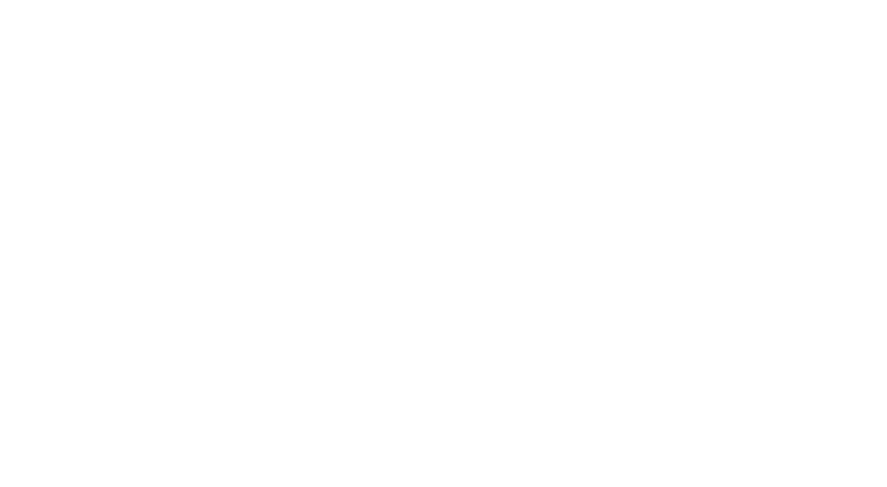
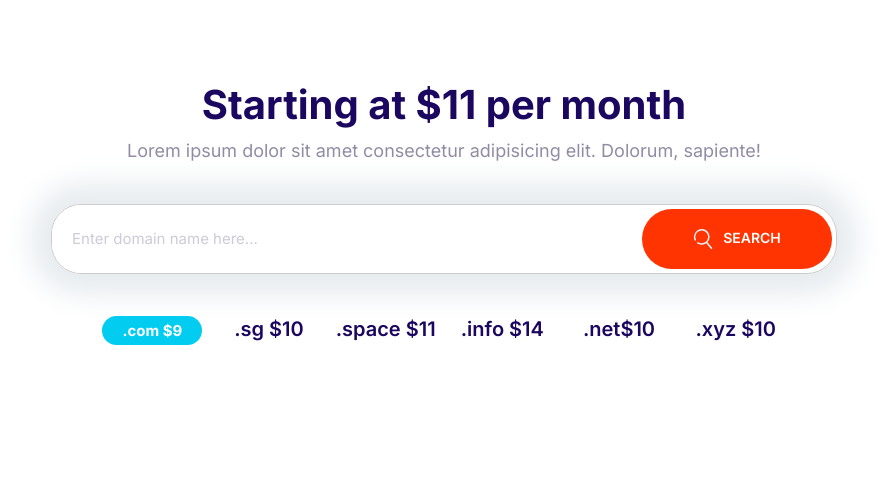
Before and after one commit to Coding-with-Echo/Echofied, a website built with Parcel: page playground.html in a window 1280 px wide. Shown: the top 487 px of the page, without its empty margins (196-1083 px from the left). Built offline with nearby package versions, Linux system fonts and the light colour scheme.

Commit message:
Update the Price.

```diff
--- a/playground.html
+++ b/playground.html
@@ -25,6 +25,42 @@
     <link rel="stylesheet" href="https://unpkg.com/aos@next/dist/aos.css" />
   </head>
   <body>
+    <section
+      data-aos="fade-up"
+      data-aos-duration="1000"
+      id="section-domain"
+      class="block container block-domain"
+    >
+      <div class="domain__header">
+        <h2 class="domain__heading">Starting at $11 per month</h2>
+        <p>
+          Lorem ipsum dolor sit amet consectetur adipisicing elit. Dolorum,
+          sapiente!
+        </p>
+      </div>
+      <div class="input-group">
+        <input
+          class="input"
+          type="text"
+          placeholder="Enter domain name here..."
+        />
+        <button class="btn btn--accent">
+          <svg class="icon icon--white">
+            <use xlink:href="/images/sprite.svg#search"></use></svg
+          >search
+        </button>
+      </div>
+
+      <ul class="block-domain__prices list">
+        <li><span class="badge badge--secondary">.com $9</span></li>
+        <li>.sg $10</li>
+        <li>.space $11</li>
+        <li>.info $14</li>
+        <li>.net$10</li>
+        <li>.xyz $10</li>
+      </ul>
+    </section>
+
     <script src="/js/main.js"></script>
     <script src="https://unpkg.com/aos@next/dist/aos.js"></script>
     <script>
```
Also changed, not shown: index.html (+4 -4 lines).
